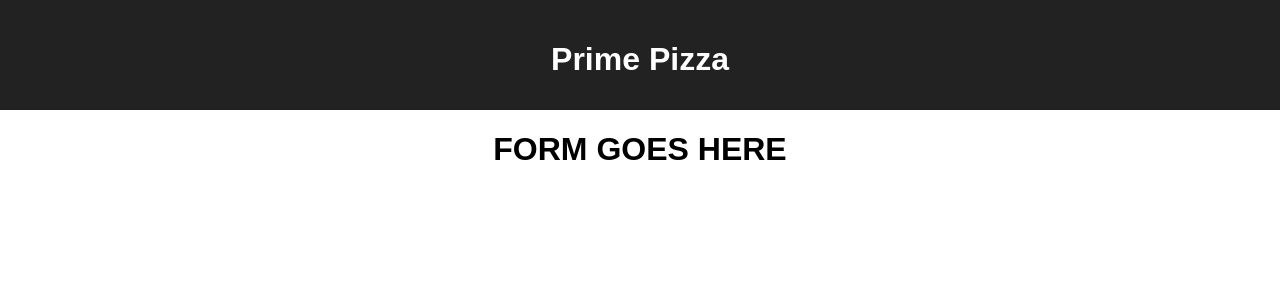
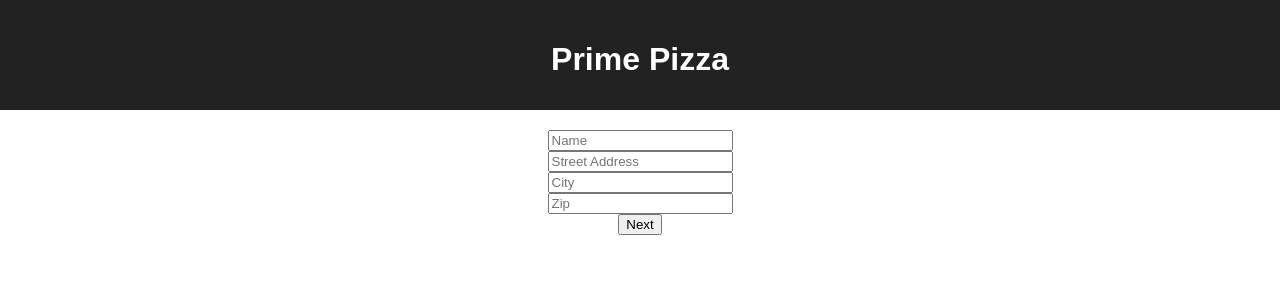
Before and after one commit to Brandon-McCarty/redux-pizza-parlor, a React (Create React App) app: page / in a window 1280 px wide. Shown: the top 300 px of the page. Built offline with nearby package versions, Linux system fonts and the light colour scheme; no server answers.

Commit message:
add input fields

```diff
--- a/src/components/App/App.jsx
+++ b/src/components/App/App.jsx
@@ -26,7 +26,7 @@ function App() {
     <div className='App'>
       <Header />
 
-    <CustomerForm />
+    <CustomerForm getPizzas={getPizzas}/>
 
     </div>
   );
--- a/src/components/CustomerForm/CustomerForm.jsx
+++ b/src/components/CustomerForm/CustomerForm.jsx
@@ -1,8 +1,47 @@
+import { useState } from 'react';
+import axios from 'axios';
 
-function CustomerForm () {
+function CustomerForm({ getPizzas }) {
+
+    const [name, setName] = useState('');
+    const [address, setAddress] = useState('');
+    const [city, setCity] = useState('');
+    const [zip, setZip] = useState('');
 
     return (
-        <h1>FORM GOES HERE</h1>
+        <>
+            <input
+                required
+                placeholder="Name"
+                value={name}
+                onChange={(event) => setName(event.target.value)}
+            />
+            <br />
+            <input
+                required
+                placeholder="Street Address"
+                value={address}
+                onChange={(event) => setAddress(event.target.value)}
+            />
+            <br />
+            <input
+                required
+                placeholder="City"
+                value={city}
+                onChange={(event) => setCity(event.target.value)}
+            />
+            <br />
+            <input
+                required
+                placeholder="Zip"
+                value={zip}
+                onChange={(event) => setZip(event.target.value)}
+            />
+            <br />
+            <button>
+                Next
+            </button>
+        </>
     )
 }
 
```
